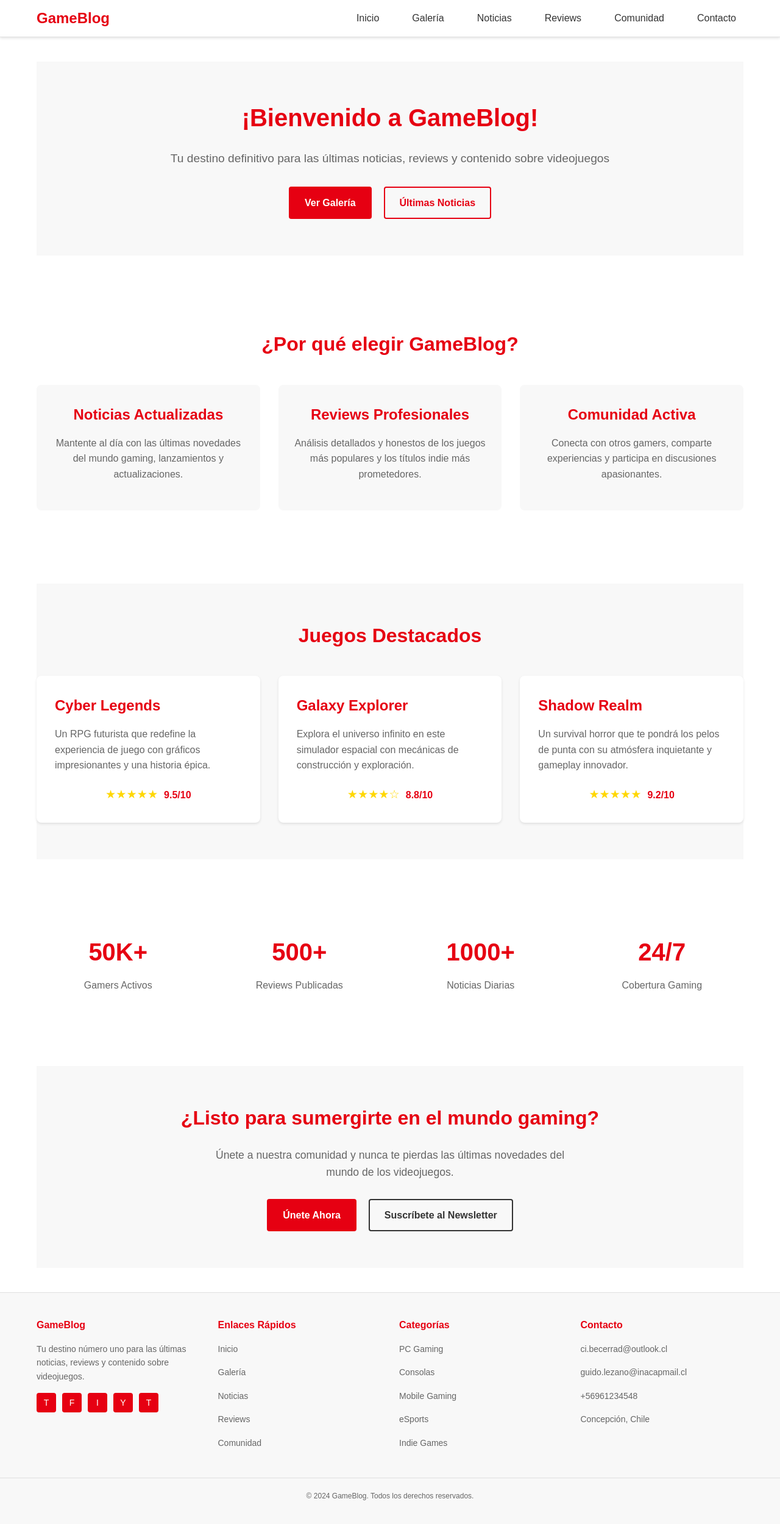
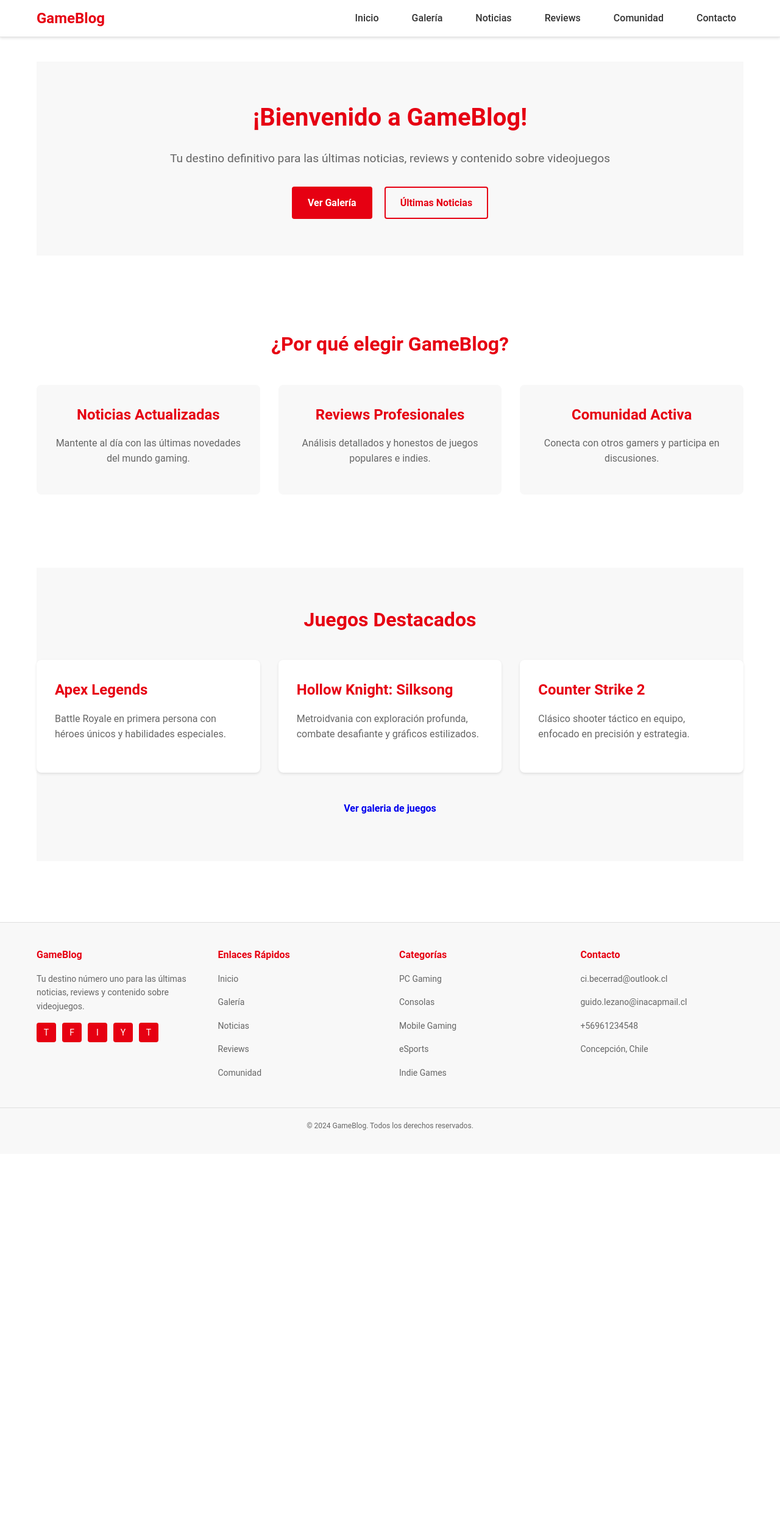
Before and after one commit to cigna26/ev1-blog-video-juegos, a Django app: page / in a window 1280 px wide. Shown: the whole page at 61% size. After the commit the page ends 1853 px from the top, so only its background shows below. Run offline with Django 5.2, Linux system fonts and the light colour scheme.

Commit message:
home, ver mas

```diff
--- a/core/Templates/core/base.html
+++ b/core/Templates/core/base.html
@@ -3,46 +3,28 @@
 <head>
     <meta charset="UTF-8">
     <meta name="viewport" content="width=device-width, initial-scale=1.0">
-    <title>{% block title %}GameBlog - Tu Blog de Videojuegos{% endblock %}</title>
-    <!-- Enlaces a fuentes externas -->
-    <link href="https://cdnjs.cloudflare.com/ajax/libs/font-awesome/6.0.0/css/all.min.css" rel="stylesheet">
-    <link href="https://fonts.googleapis.com/css2?family=Orbitron:wght@400;700;900&family=Roboto:wght@300;400;500;700&display=swap" rel="stylesheet">
-    <!-- Archivo CSS externo con todos los estilos -->
+    <title>{% block title %}GameBlog{% endblock %}</title>
     {% load static %}
     <link rel="stylesheet" href="{% static 'core/css/style.css' %}">
 </head>
 <body>
-    <!-- Header y Navegación -->
+    <!-- Header -->
     <header class="header">
         <nav class="nav-container">
-            <a href="/" class="logo">
-                GameBlog
-            </a>
-
-            <ul class="nav-menu">
-                <li class="nav-item">
-                    <a href="/">Inicio</a>
-                </li>
-                <li class="nav-item">
-                    <a href="/gallery/">Galería</a>
-                </li>
-                <li class="nav-item">
-                    <a href="#">Noticias</a>
-                </li>
-                <li class="nav-item">
-                    <a href="#">Reviews</a>
-                </li>
-                <li class="nav-item">
-                    <a href="#">Comunidad</a>
-                </li>
-                <li class="nav-item">
-                    <a href="#contacto">Contacto</a>
-                </li>
+            <a href="/" class="logo">GameBlog</a>
+            <ul class="nav-menu roboto-light">
+                <li class="nav-item"><a href="/">Inicio</a></li>
+                <li class="nav-item"><a href="/gallery/">Galería</a></li>
+                <li class="nav-item"><a href="#">Noticias</a></li>
+                <li class="nav-item"><a href="#">Reviews</a></li>
+                <li class="nav-item"><a href="#">Comunidad</a></li>
+                <li class="nav-item"><a href="#contacto">Contacto</a></li>
             </ul>
         </nav>
     </header>
 
-    <!-- Contenido Principal -->
+
+    <!-- Contenido que cambia -->
     <main class="main-content">
         {% block content %}{% endblock %}
     </main>
--- a/core/Templates/core/home.html
+++ b/core/Templates/core/home.html
@@ -3,7 +3,6 @@
 {% block title %}GameBlog - Tu Blog de Videojuegos{% endblock %}
 
 {% block content %}
-<!-- Hero Section -->
 <section class="hero-section">
     <div class="hero-content">
         <h1>¡Bienvenido a GameBlog!</h1>
@@ -15,97 +14,54 @@
     </div>
 </section>
 
-<!-- Sección de características principales -->
 <section class="features-section">
     <div class="container">
         <h2>¿Por qué elegir GameBlog?</h2>
         <div class="features-grid">
             <div class="feature-card">
                 <h3>Noticias Actualizadas</h3>
-                <p>Mantente al día con las últimas novedades del mundo gaming, lanzamientos y actualizaciones.</p>
+                <p>Mantente al día con las últimas novedades del mundo gaming.</p>
             </div>
             <div class="feature-card">
                 <h3>Reviews Profesionales</h3>
-                <p>Análisis detallados y honestos de los juegos más populares y los títulos indie más prometedores.</p>
+                <p>Análisis detallados y honestos de juegos populares e indies.</p>
             </div>
             <div class="feature-card">
                 <h3>Comunidad Activa</h3>
-                <p>Conecta con otros gamers, comparte experiencias y participa en discusiones apasionantes.</p>
+                <p>Conecta con otros gamers y participa en discusiones.</p>
             </div>
-
         </div>
     </div>
 </section>
 
-<!-- Sección de juegos destacados -->
+<!-- CAMBIAR A GALERIA DE JUEGOS -->
 <section class="featured-games">
     <div class="container">
         <h2>Juegos Destacados</h2>
         <div class="games-grid">
             <div class="game-card">
-                <h3>Cyber Legends</h3>
-                <p>Un RPG futurista que redefine la experiencia de juego con gráficos impresionantes y una historia épica.</p>
+                <h3>Apex Legends</h3>
+                <p>Battle Royale en primera persona con héroes únicos y habilidades especiales.</p>
                 <div class="game-rating">
-                    <span class="stars">★★★★★</span>
-                    <span class="rating-text">9.5/10</span>
                 </div>
             </div>
             <div class="game-card">
-                <h3>Galaxy Explorer</h3>
-                <p>Explora el universo infinito en este simulador espacial con mecánicas de construcción y exploración.</p>
+                <h3>Hollow Knight: Silksong</h3>
+                <p>Metroidvania con exploración profunda, combate desafiante y gráficos estilizados.</p>
                 <div class="game-rating">
-                    <span class="stars">★★★★☆</span>
-                    <span class="rating-text">8.8/10</span>
                 </div>
             </div>
             <div class="game-card">
-                <h3>Shadow Realm</h3>
-                <p>Un survival horror que te pondrá los pelos de punta con su atmósfera inquietante y gameplay innovador.</p>
+                <h3>Counter Strike 2</h3>
+                <p>Clásico shooter táctico en equipo, enfocado en precisión y estrategia.</p>
                 <div class="game-rating">
-                    <span class="stars">★★★★★</span>
-                    <span class="rating-text">9.2/10</span>
                 </div>
             </div>
         </div>
-    </div>
-</section>
 
-<!-- Sección de estadísticas -->
-<section class="stats-section">
-    <div class="container">
-        <div class="stats-grid">
-            <div class="stat-item">
-                <div class="stat-number">50K+</div>
-                <div class="stat-label">Gamers Activos</div>
-            </div>
-            <div class="stat-item">
-                <div class="stat-number">500+</div>
-                <div class="stat-label">Reviews Publicadas</div>
-            </div>
-            <div class="stat-item">
-                <div class="stat-number">1000+</div>
-                <div class="stat-label">Noticias Diarias</div>
-            </div>
-            <div class="stat-item">
-                <div class="stat-number">24/7</div>
-                <div class="stat-label">Cobertura Gaming</div>
-            </div>
+        <div class="btn-group btn-ver-mas">
+            <a href="/gallery/" target="_blank" class="btn btn-sm btn-outline-secondary">Ver galeria de juegos</a>
         </div>
     </div>
 </section>
-
-<!-- Sección de llamada a la acción -->
-<section class="cta-section">
-    <div class="container">
-        <div class="cta-content">
-            <h2>¿Listo para sumergirte en el mundo gaming?</h2>
-            <p>Únete a nuestra comunidad y nunca te pierdas las últimas novedades del mundo de los videojuegos.</p>
-            <div class="cta-buttons">
-                <a href="#" class="btn btn-primary">Únete Ahora</a>
-                <a href="#" class="btn btn-outline">Suscríbete al Newsletter</a>
-            </div>
-        </div>
-    </div>
-</section>
-
 {% endblock %}
--- a/core/static/core/css/style.css
+++ b/core/static/core/css/style.css
@@ -1,4 +1,25 @@
 
+/* Fuente Tinos */
+.tinos-regular {
+    font-family: "Tinos", serif;
+    font-weight: 400;
+  }
+
+  .tinos-bold {
+    font-family: "Tinos", serif;
+    font-weight: 700;
+  }
+
+  /* Fuente Roboto */
+  .roboto-light {
+    font-family: "Roboto", sans-serif;
+    font-weight: 300;
+  }
+
+  .roboto-bold {
+    font-family: "Roboto", sans-serif;
+    font-weight: 700;
+  }
 
 
 /* ===== RESET Y CONFIGURACIÓN BASE ===== */
@@ -9,7 +30,7 @@
 }
 
 body {
-    font-family: 'Arial', sans-serif;
+    font-family: "Roboto", sans-serif;
     background: #ffffff;
     color: #333333;
     line-height: 1.6;
@@ -409,3 +430,10 @@ p {
     justify-content: center;
     flex-wrap: wrap;
 }
+
+.featured-games .container .btn-group.btn-ver-mas {
+    display: flex;
+    justify-content: center;
+    margin-top: 2rem;
+    width: 100%;
+}
```
Also changed, not shown: core/Templates/core/gallery.html (line endings or trailing spaces).
